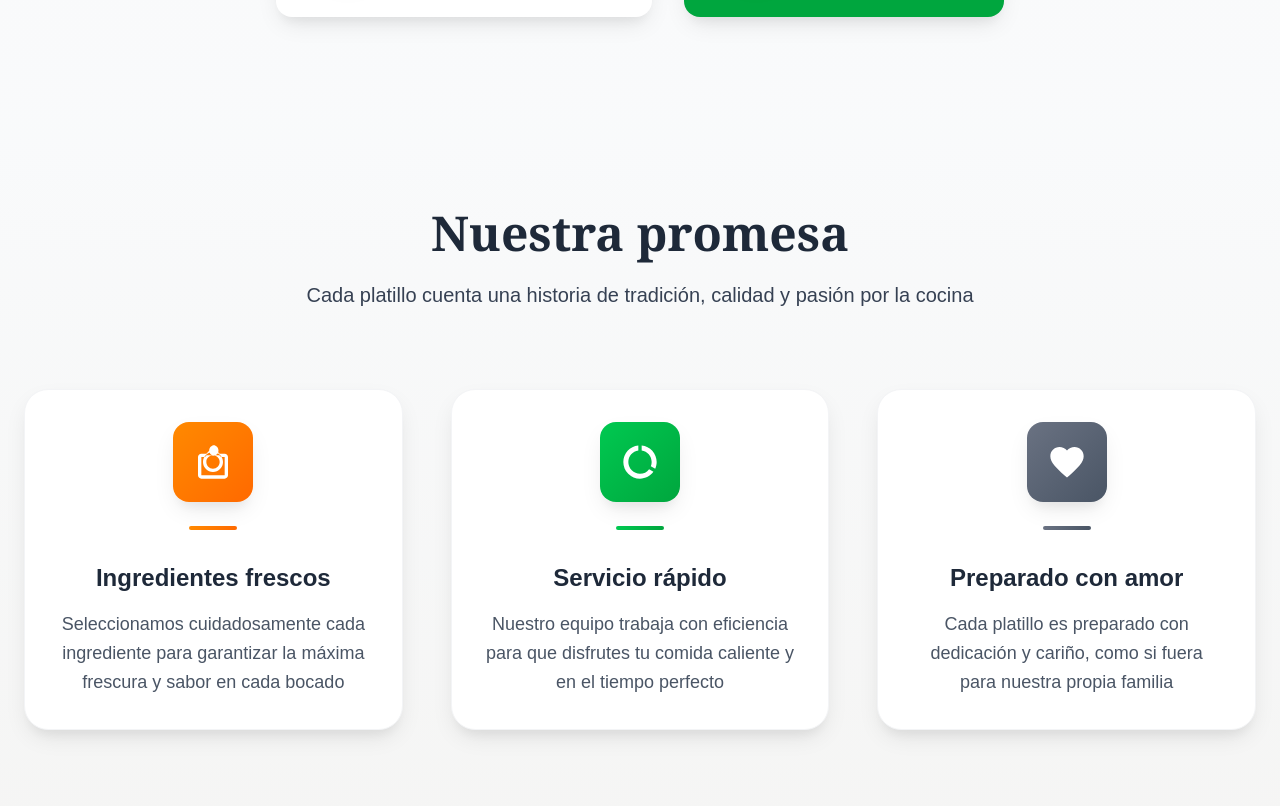
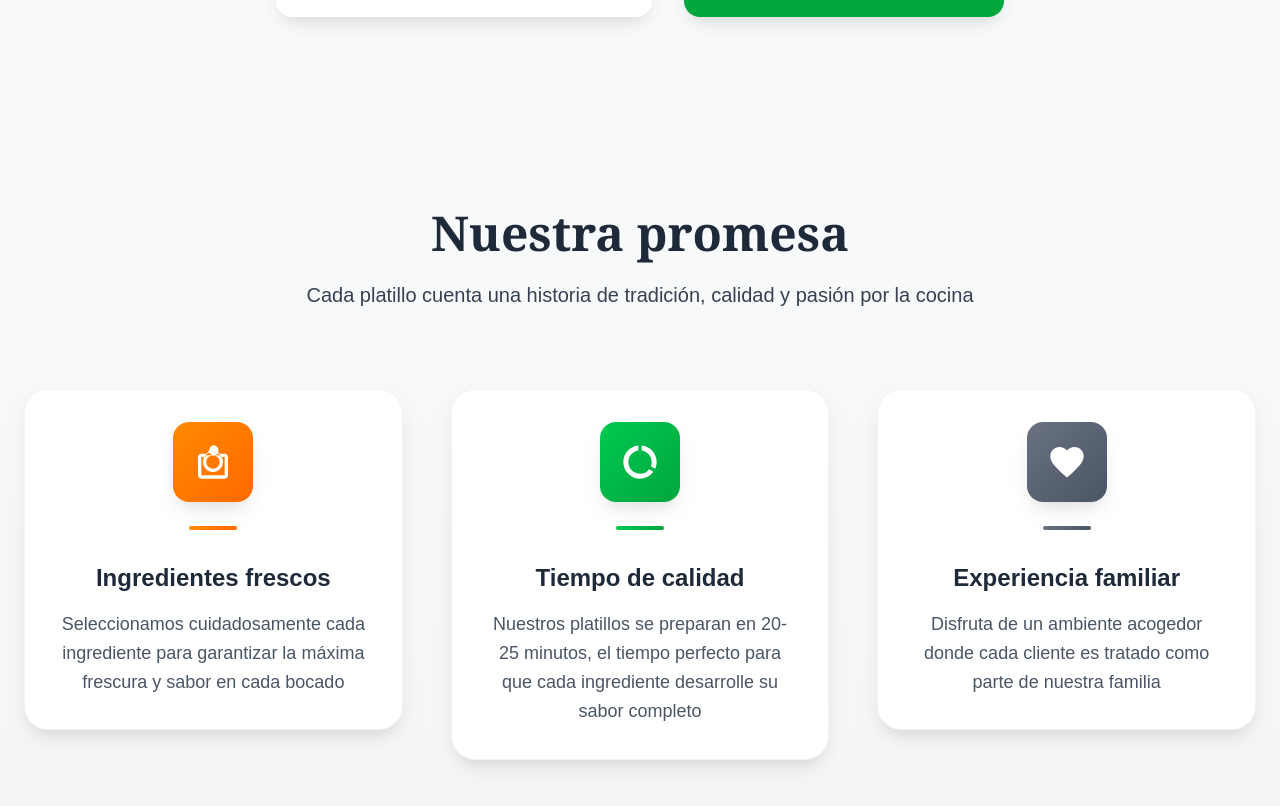
Before and after one commit to danielhd94/tucasalanding, a Next.js app: page / in a window 1280 px wide. Shown: the part 1429-2235 px from the top of the page. Built offline with nearby package versions, Linux system fonts and the light colour scheme.

Commit message:
add info

```diff
--- a/app/page.tsx
+++ b/app/page.tsx
@@ -285,10 +285,10 @@ export default function Home() {
                     {/* Text content */}
                     <div className="text-center">
                       <h4 className="text-2xl font-bold text-gray-800 mb-4 group-hover:text-green-600 transition-colors duration-300">
-                        Servicio rápido
+                        Tiempo de calidad
                       </h4>
                       <p className="text-gray-600 leading-relaxed text-lg">
-                        Nuestro equipo trabaja con eficiencia para que disfrutes tu comida caliente y en el tiempo perfecto
+                        Nuestros platillos se preparan en 20-25 minutos, el tiempo perfecto para que cada ingrediente desarrolle su sabor completo
                       </p>
                     </div>
 
@@ -319,10 +319,10 @@ export default function Home() {
                     {/* Text content */}
                     <div className="text-center">
                       <h4 className="text-2xl font-bold text-gray-800 mb-4 group-hover:text-gray-600 transition-colors duration-300">
-                        Preparado con amor
+                        Experiencia familiar
                       </h4>
                       <p className="text-gray-600 leading-relaxed text-lg">
-                        Cada platillo es preparado con dedicación y cariño, como si fuera para nuestra propia familia
+                        Disfruta de un ambiente acogedor donde cada cliente es tratado como parte de nuestra familia
                       </p>
                     </div>
 
```
